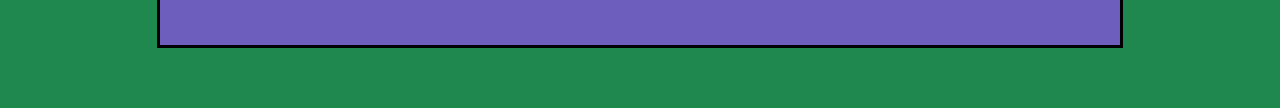
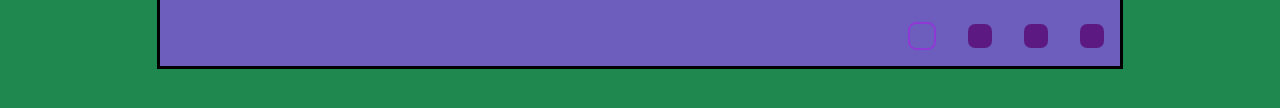
Before and after one commit to YanMSH/cssMemSlider, a plain HTML site: page cssMemSlider/index.html in a window 1280 px wide. Shown: the part 684-792 px from the top of the page. Drawn offline with Linux system fonts and the light colour scheme.

Commit message:
feat: add pagination block (16 май 2022 г. 13:50:33)

```diff
--- a/cssMemSlider/index.html
+++ b/cssMemSlider/index.html
@@ -38,6 +38,21 @@
         <div class="slide__text">Третий мем. Еще меньше описание</div>
         <div class="slide__text">Четвертое меме! а</div>
       </div>
+
+      <div class="slider__pagination-wrapper">
+        <label class="pagination page1" for="slide1">
+          <span class="pagination__marker"></span>
+        </label>
+        <label class="pagination page2" for="slide2">
+          <span class="pagination__marker"></span>
+        </label>
+        <label class="pagination page3" for="slide3">
+          <span class="pagination__marker"></span>
+        </label>
+        <label class="pagination page4" for="slide4">
+          <span class="pagination__marker"></span>
+        </label>
+      </div>
     </main>
   </body>
 </html>
--- a/cssMemSlider/style.css
+++ b/cssMemSlider/style.css
@@ -3,6 +3,9 @@ body {
   justify-content: center;
   align-items: center;
   background-color: #1e884e;
+}
+input {
+  display: none;
 }
 
 .slider {
@@ -69,6 +72,36 @@ body {
   font-size: 1.75rem;
 }
 
+.slider__pagination-wrapper {
+  grid-area: page;
+  display: flex;
+  justify-content: end;
+  z-index: 1;
+  order: 2;
+}
+
+.pagination {
+  cursor: pointer;
+  display: flex;
+  justify-content: center;
+  align-items: center;
+  padding: 1rem;
+  border-radius: 50%;
+}
+
+.pagination__marker {
+  width: 1.5rem;
+  height: 1.5rem;
+  border-radius: 30%;
+  background-color: #5b1981;
+  transition: background-color 0.2s ease-in;
+}
+
+.pagination:hover .pagination__marker {
+  background-color: #a51b83;
+  transition: background-color 0.2s ease-in;
+}
+
 #slide1:checked ~ .slider__wrapper {
   transform: translateX(0);
 }
@@ -84,3 +117,30 @@ body {
 #slide4:checked ~ .slider__wrapper {
   transform: translateX(-300%);
 }
+
+#slide1:checked ~ .slider__pagination-wrapper > .page1 > .pagination__marker,
+#slide2:checked ~ .slider__pagination-wrapper > .page2 > .pagination__marker,
+#slide3:checked ~ .slider__pagination-wrapper > .page3 > .pagination__marker,
+#slide4:checked ~ .slider__pagination-wrapper > .page4 > .pagination__marker {
+  background-color: transparent;
+  border: 2px solid #c002fa67;
+}
+
+#slide1:checked
+  ~ .slider__pagination-wrapper
+  > .page1:hover
+  .pagination__marker,
+#slide2:checked
+  ~ .slider__pagination-wrapper
+  > .page2:hover
+  .pagination__marker,
+#slide3:checked
+  ~ .slider__pagination-wrapper
+  > .page3:hover
+  .pagination__marker,
+#slide4:checked
+  ~ .slider__pagination-wrapper
+  > .page4:hover
+  .pagination__marker {
+  border-color: #8305a7d3;
+}
```
Also changed, not shown: cssMemSlider/assets/favicon.ico (added).
